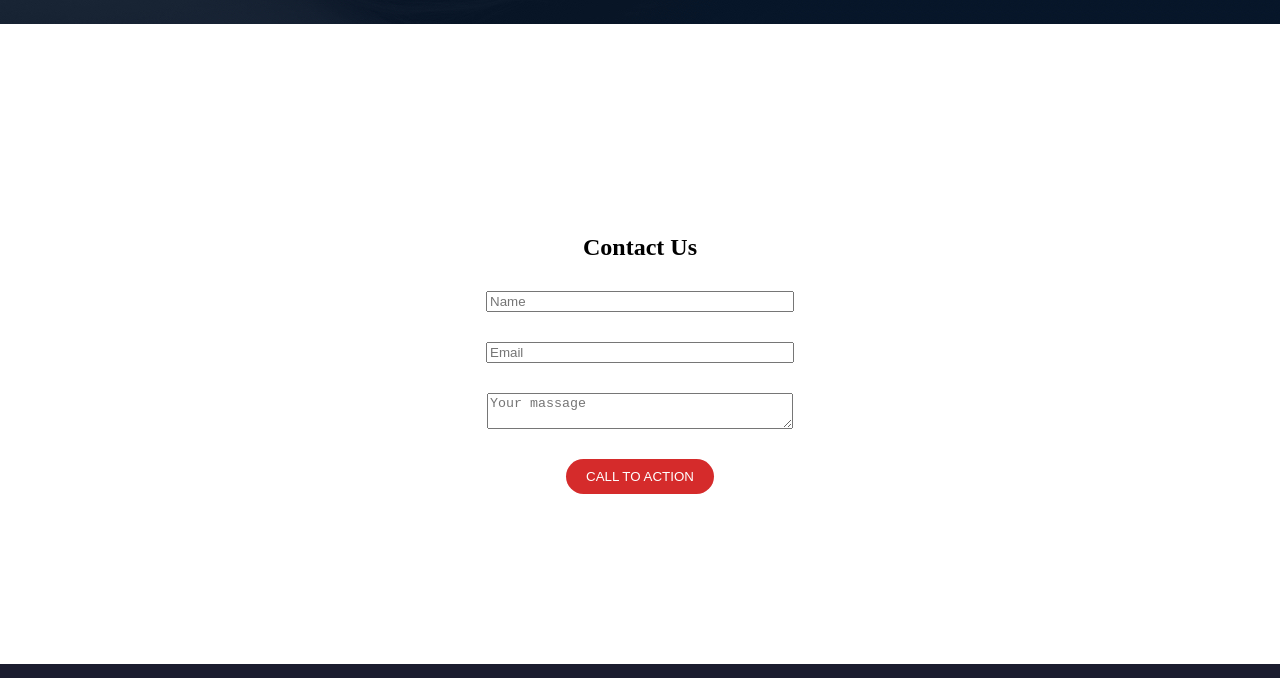
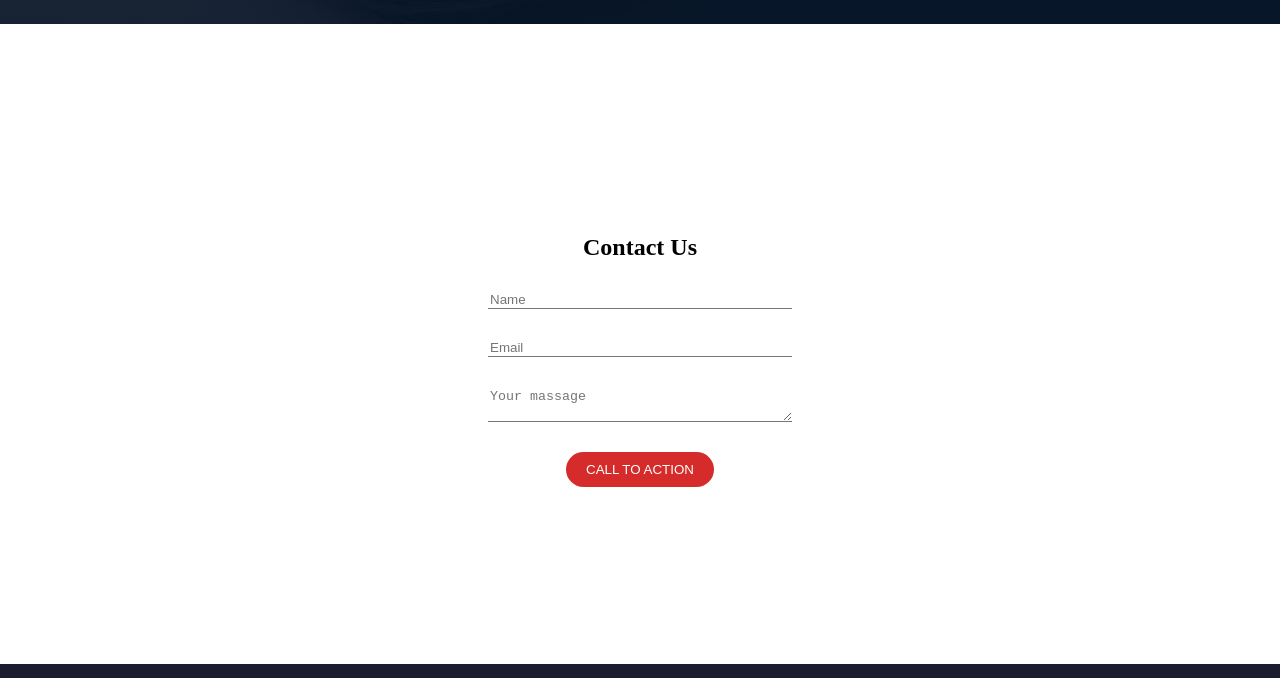
Before and after one commit to Abel-G/alx_html_css, a plain HTML site: page headphones/0-index.html in a window 1280 px wide. Shown: the part 2010-2688 px from the top of the page. Drawn offline with Linux system fonts and the light colour scheme.

Commit message:
modify form layout

```diff
--- a/css_advanced/styles.css
+++ b/css_advanced/styles.css
@@ -4,6 +4,7 @@
     background-repeat: no-repeat;
     margin: 0;
     padding: 0;
+    font-family: Cambria, Cochin, Georgia, Times, 'Times New Roman', serif;
 }
 ul {
     list-style-type: none;
--- a/headphones/0-styles.css
+++ b/headphones/0-styles.css
@@ -107,6 +107,8 @@ nav{
     margin: 30px auto;
     text-decoration: none;
     width: 300px;
+    outline: 0;
+    border-width: 0 0 1px;
 }
 .footing {
     background-color: rgb(27, 29, 47);
```
